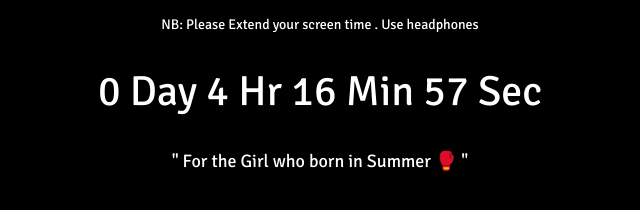
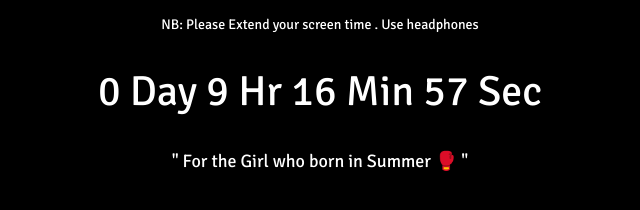
Before and after one commit to bassam2704/916_birthday, a website: page index.html in a window 1280 px wide. Shown: the part 372-582 px from the top of the page, 320-960 px from the left. Drawn offline with nearby package versions, Linux system fonts and the light colour scheme.

Commit message:
Update index.html

```diff
--- a/index.html
+++ b/index.html
@@ -304,7 +304,7 @@
 </body>
 <script>
 	// Set the target date and time (e.g., April 20, 2025 at 3:12 PM)
-	const targetDate = new Date('2025-04-22T19:00:00').getTime();
+	const targetDate = new Date('2025-04-23T00:00:00').getTime();
 
 	function updateCountdown() {
 	  const now = new Date().getTime();
```
